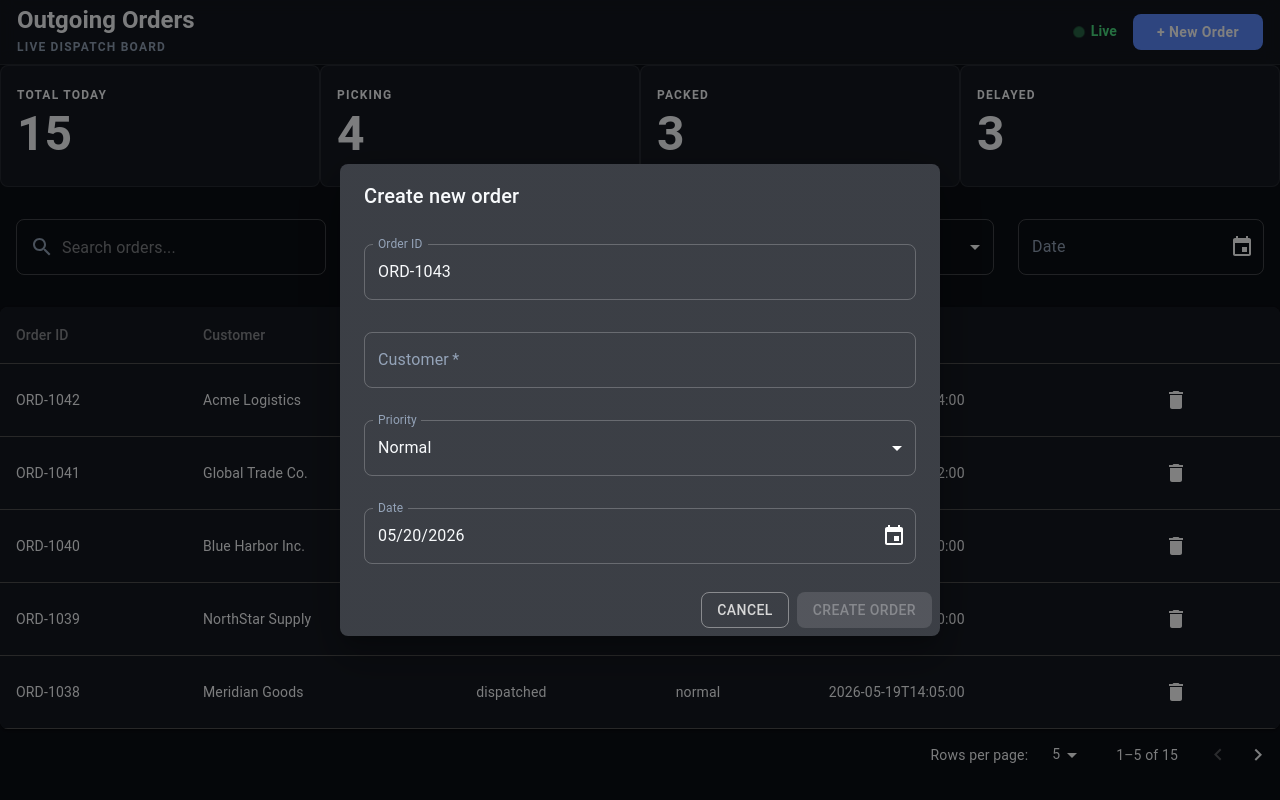
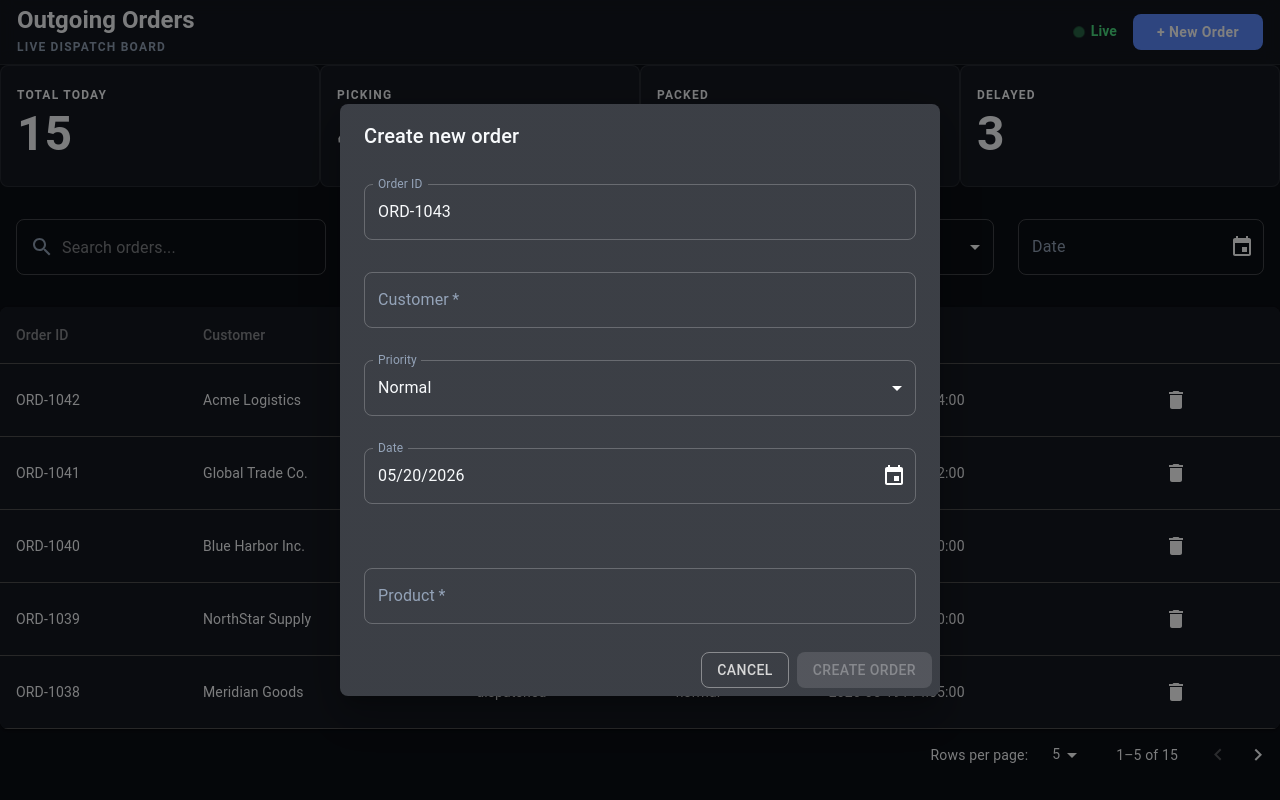
Before and after one commit to julio22b/outgoing-orders-frontend, a React (Vite) app: page / in a window 1280 px wide. Both pictures are taken after a click on the button "+ New Order". Built offline with nearby package versions, Linux system fonts and the light colour scheme.

Commit message:
add products logic

```diff
--- a/src/app/constants.ts
+++ b/src/app/constants.ts
@@ -23,6 +23,7 @@ export const ORDER_FIELDS = {
     STATUS: 'status',
     PRIORITY: 'priority',
     CREATED_AT: 'createdAt',
+    PRODUCTS: 'products'
 } as const;
 
 export const ORDER_PRIORITIES = {
--- a/src/app/types/types.ts
+++ b/src/app/types/types.ts
@@ -4,6 +4,7 @@ interface OutgoingOrderInterface {
     status: string;
     priority: string;
     createdAt: string;
+    products: string[];
 }
 
 interface DataGridHeadersInterface {
--- a/src/components/OrdersSummary/OrdersSummary.tsx
+++ b/src/components/OrdersSummary/OrdersSummary.tsx
@@ -13,9 +13,9 @@ const OrdersSummary = () => {
     return (
         <Box sx={{ display: 'flex', alignItems: 'center' }}>
             <OrderCard title='TOTAL TODAY' amount={rows.length} />
-            <OrderCard title={ORDER_STATUSES.PICKING.toLocaleUpperCase()} amount={amounts['picking'] || 0} />
-            <OrderCard title={ORDER_STATUSES.PACKED.toLocaleUpperCase()} amount={amounts['packed'] || 0} />
-            <OrderCard title={ORDER_STATUSES.DELAYED.toLocaleUpperCase()} amount={amounts['delayed'] || 0} />
+            <OrderCard title={ORDER_STATUSES.PICKING.toLocaleUpperCase()} amount={amounts[ORDER_STATUSES.PICKING] || 0} />
+            <OrderCard title={ORDER_STATUSES.PACKED.toLocaleUpperCase()} amount={amounts[ORDER_STATUSES.PACKED] || 0} />
+            <OrderCard title={ORDER_STATUSES.DELAYED.toLocaleUpperCase()} amount={amounts[ORDER_STATUSES.DELAYED] || 0} />
         </Box>
     );
 };
--- a/src/components/OutgoingOrdersForm/OutgoingOrdersForm.tsx
+++ b/src/components/OutgoingOrdersForm/OutgoingOrdersForm.tsx
@@ -1,6 +1,7 @@
 import {
     Box,
     Button,
+    Chip,
     Dialog,
     DialogActions,
     DialogContent,
@@ -12,7 +13,7 @@ import {
     Stack,
     TextField,
 } from '@mui/material';
-import { useState } from 'react';
+import React, { useState } from 'react';
 import type { OutgoingOrderInterface } from '../../app/types/types';
 import { LocalizationProvider, DatePicker } from '@mui/x-date-pickers';
 import { AdapterDayjs } from '@mui/x-date-pickers/AdapterDayjs';
@@ -24,6 +25,11 @@ import { addOutgoingOrder } from '../../features/slices/outgoingOrdersSlice';
 interface OutgoingOrdersFormInterface {
     isCreateOutgoingOrderFormOpen: boolean;
     closeForm: () => void;
+}
+
+interface FormErrorsInterface {
+    customer: string;
+    product: string;
 }
 
 const generateOrderId = (orders: OutgoingOrderInterface[]) => {
@@ -45,14 +51,16 @@ const OutgoingOrdersForm = ({ isCreateOutgoingOrderFormOpen, closeForm }: Outgoi
         [ORDER_FIELDS.STATUS]: ORDER_STATUSES.PICKING,
         [ORDER_FIELDS.PRIORITY]: ORDER_PRIORITIES.NORMAL,
         [ORDER_FIELDS.CREATED_AT]: dayjs().toISOString(),
+        [ORDER_FIELDS.PRODUCTS]: [],
     });
-    const [errors, setErrors] = useState({ customer: '' });
+    const [productName, setProductName] = useState('');
+    const [errors, setErrors] = useState<FormErrorsInterface>({ customer: '', product: '' });
 
     const isCreateButtonDisabled = !order.customer;
 
     const onSubmit = () => {
         if (!order.customer) {
-            setErrors({ customer: 'Customer is required' });
+            setErrors({ ...errors, customer: 'Customer is required' });
             return;
         }
         dispatch(addOutgoingOrder(order));
@@ -65,6 +73,21 @@ const OutgoingOrdersForm = ({ isCreateOutgoingOrderFormOpen, closeForm }: Outgoi
 
         if (name === ORDER_FIELDS.CUSTOMER) {
             setErrors({ ...errors, [name]: value ? '' : 'Customer is required' });
+        }
+    };
+
+    const addProduct = (e: React.KeyboardEvent<HTMLInputElement>) => {
+        const newProduct = (e.target as HTMLInputElement).value;
+        if (!newProduct) return;
+
+        const isProductAlreadyAdded = order.products.includes(newProduct);
+        if (e.key === 'Enter') {
+            if (isProductAlreadyAdded) {
+                setErrors({ ...errors, product: 'This product has already been added.' });
+                return;
+            }
+            setOrder({ ...order, products: [...order.products, newProduct] });
+            setProductName('');
         }
     };
 
@@ -116,6 +139,30 @@ const OutgoingOrdersForm = ({ isCreateOutgoingOrderFormOpen, closeForm }: Outgoi
                             />
                         </Stack>
                     </LocalizationProvider>
+                    <Box sx={{ display: 'flex', gap: '8px' }}>
+                        {order.products.map((product) => (
+                            <Chip
+                                key={product}
+                                label={product}
+                                sx={{ fontSize: '14px' }}
+                                onDelete={() => {
+                                    setOrder({ ...order, products: order.products.filter((p) => p !== product) });
+                                }}
+                            />
+                        ))}
+                    </Box>
+                    <TextField
+                        label='Product'
+                        required
+                        value={productName}
+                        onChange={(e) => {
+                            setProductName(e.target.value);
+                            setErrors({ ...errors, product: '' });
+                        }}
+                        onKeyDown={addProduct}
+                        error={Boolean(errors.product)}
+                        helperText={errors.product}
+                    />
                 </Box>
             </DialogContent>
             <DialogActions>
```
